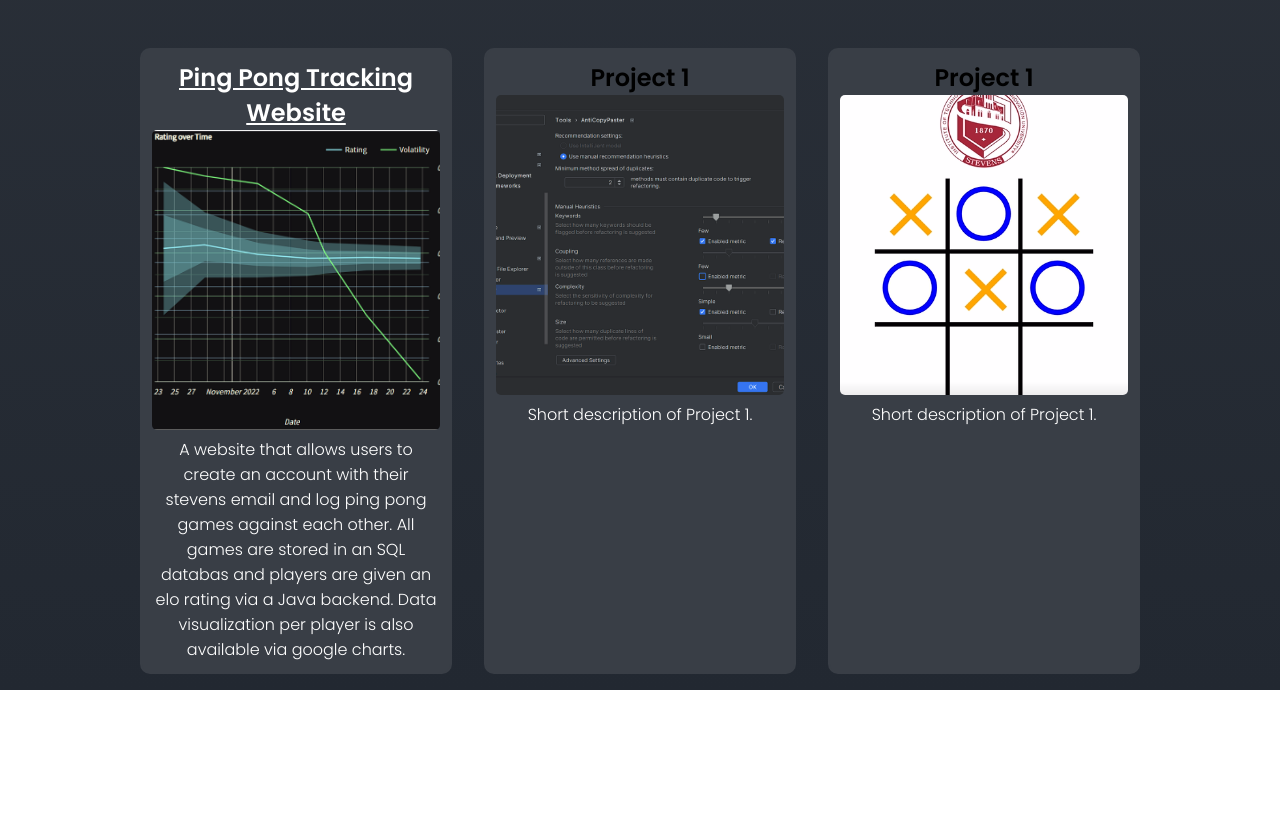
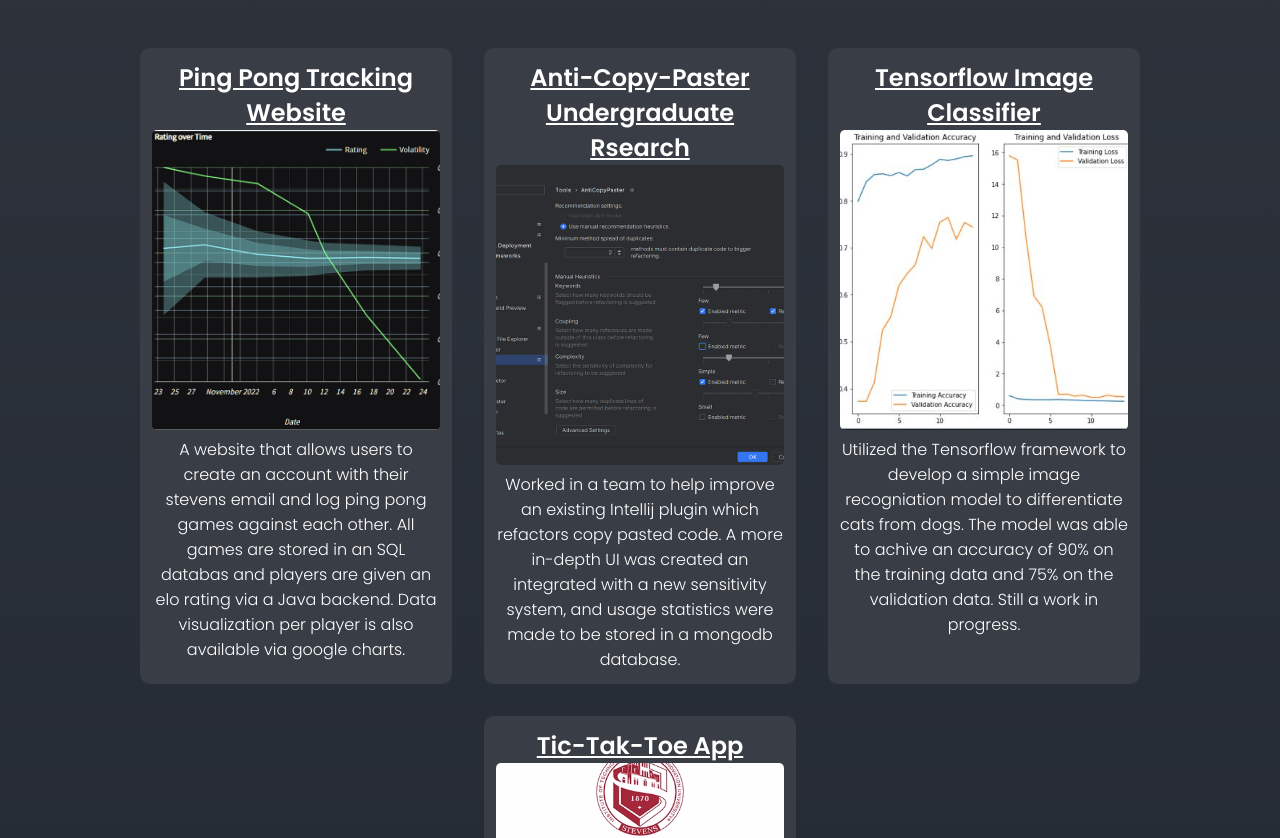
Before and after one commit to JonMike8/Portfolio-V2, a React (Create React App) app: page / in a window 1280 px wide. Shown: the part 1740-2578 px from the top of the page. Before the commit the page ends 2430 px from the top, so only its background shows below. Built offline with nearby package versions, Linux system fonts and the light colour scheme.

Commit message:
Added tensorflow project and contact section

```diff
--- a/src/App.js
+++ b/src/App.js
@@ -3,6 +3,7 @@ import Intro from "./components/IntroPage/header.js"
 import ParticlesBackground from "./components/Background/ParticlesBackground.js";
 import AboutMe from "./components/AboutMe/aboutMe.js"
 import Projects from "./components/Projects/projects.js"
+import Contact from "./components/ContactForm/contact.js";
 import {Rout, BrowserRouter as Router, Routes} from 'react'
 
 
@@ -16,6 +17,7 @@ function App() {
         </div>
         <AboutMe />
         <Projects/>
+        <Contact />
       </>
     );
   }
--- /dev/null
+++ b/src/components/ContactForm/contact.css
@@ -0,0 +1,39 @@
+#contact{
+    display: flex;
+    flex-direction: column;
+    align-items: center;
+    justify-content: center;
+
+    padding-bottom: 3rem;
+}
+.contactPageTitle{
+    color: white;
+    font-size: 3rem;
+    font-weight: 600;
+    margin: 1rem 0;
+
+}
+
+.contactList{
+    list-style-type: none;
+
+    display: flex;
+    justify-content: space-between;
+}
+.contactList li{
+    padding: 20px;
+    color: white;
+    font-weight: 300;
+    font-size: 20px;
+}
+.link{
+    text-decoration: none;
+    color: white;
+    transition: color 0.2s ease;
+}
+.link:hover{
+    color: gray;
+}
+.icon{
+    padding-right: 10px;
+}
--- /dev/null
+++ b/src/components/ContactForm/contact.js
@@ -0,0 +1,18 @@
+import React from 'react'
+import './contact.css'
+
+const Contact = () => {
+  return (
+    <section id='contact'>
+        <h1 className='contactPageTitle'>Contact Me</h1>
+        <div className='info'>
+            <ul className='contactList'>
+                <li><a className='link' href='mailto:jmemoli@stevens.edu' target='_blank'><ion-icon className='icon' name="mail-unread-outline"></ion-icon>jmemoli@stevens.edu</a></li>
+                <li><ion-icon className='icon' name="call-outline"></ion-icon>908-210-4261</li>
+            </ul>
+        </div>
+    </section>
+
+  )
+}
+export default Contact
--- a/src/components/IntroPage/navbar.js
+++ b/src/components/IntroPage/navbar.js
@@ -7,8 +7,8 @@ const Navbar = () =>{
         <nav className="navbar">
             <a className="nav-item" href="#intro">Home</a>
             <a className="nav-item" href="#aboutMe">About</a>
-            <a className="nav-item">Projects</a>
-            <a className="nav-item">Contact</a>
+            <a className="nav-item" href="#projects">Projects</a>
+            <a className="nav-item" href="#contact">Contact</a>
         </nav>
     )
 }
--- /dev/null
+++ b/src/components/Projects/ProjectDescriptions.js
@@ -0,0 +1,7 @@
+const projectDescriptions = [
+    "A website that allows users to create an account with their stevens email and log ping pong games against each other. All games are stored in an SQL databas and players are given an elo rating via a Java backend. Data visualization per player is also available via google charts.",
+    "Worked in a team to help improve an existing Intellij plugin which refactors copy pasted code. A more in-depth UI was created an integrated with a new sensitivity system, and usage statistics were made to be stored in a mongodb database. ",
+    "Utilized the Tensorflow framework to develop a simple image recogniation model to differentiate cats from dogs. The model was able to achive an accuracy of 90% on the training data and 75% on the validation data. Still a work in progress.",
+    "Created a tic-tak-toe app using react to get a better understanding of the basics.",
+]
+export default projectDescriptions
--- /dev/null
+++ b/src/components/Projects/ProjectElement.js
@@ -0,0 +1,15 @@
+import React from 'react'
+//import {Link} from 'react-router-dom'
+import './projects.css'
+//        <h2><a class="projectHeader" href={link} target="_blank">{title}</a></h2>
+
+const ProjectElement = ({image, title, link, desc}) => {
+  return (
+    <div className="project">
+        <h2><a className="projectHeader" href={link} target="_blank">{title}</a></h2>
+         <img src={image} alt="PingPongPage"></img>
+         <p>{desc}</p>
+    </div>
+  )
+}
+export default ProjectElement
--- a/src/components/Projects/projects.js
+++ b/src/components/Projects/projects.js
@@ -1,31 +1,57 @@
-import React from 'react'
-import './projects.css'
-import ppp from '../../assets/PPPgraphs.PNG'
-import acp from '../../assets/ACP_UI.PNG'
-import tictaktoe from '../../assets/tictaktoe.jpg'
+import React from 'react';
+import './projects.css';
+import ppp from '../../assets/PPPgraphs.PNG';
+import acp from '../../assets/ACP_UI.PNG';
+import tictaktoe from '../../assets/tictaktoe.jpg';
+import tensorflow from '../../assets/tensorflow-graphs.JPG'
+import ProjectElement from './ProjectElement';
+import projectDescriptions from './ProjectDescriptions';
+//import { Link } from 'react-router-dom';
 
 const Projects = () => {
+  const projectsList = [
+    {
+      title: 'Ping Pong Tracking Website',
+      image: ppp,
+      link: 'https://github.com/ALEEF02/PingPongPage',
+      desc: projectDescriptions[0],
+    },
+    {
+      title: 'Anti-Copy-Paster Undergraduate Rsearch',
+      image: acp,
+      link: 'https://github.com/refactorings/anti-copy-paster',
+      desc: projectDescriptions[1],
+    },
+    {
+      title: 'Tensorflow Image Classifier',
+      image: tensorflow,
+      link: 'https://github.com/JonMike8/Cat-image-classifier',
+      desc: projectDescriptions[2],
+    },
+    {
+      title: 'Tic-Tak-Toe App',
+      image: tictaktoe,
+      link: 'https://github.com/JonMike8/Tic-Tac-Toe-APP-in-react-native-',
+      desc: projectDescriptions[3],
+    }
+  ];
+
   return (
     <section id="projects">
-        <h2 className="projectsTitle">Portfolio</h2>
-        <div className="projectsContainer">
-            <div class="project">
-                <h2><a class="projectHeader" href="https://github.com/ALEEF02/PingPongPage" target="_blank">Ping Pong Tracking Website</a></h2>
-                <img src={ppp} alt="PingPongPage"></img>
-                <p>A website that allows users to create an account with their stevens email and log ping pong games against each other. All games are stored in an SQL databas and players are given an elo rating via a Java backend. Data visualization per player is also available via google charts.</p>
-            </div>
-            <div class="project">
-                <h2>Project 1</h2>
-                <img src={acp} alt="AntiCopyPaster"></img>
-                <p>Short description of Project 1.</p>
-            </div>
-            <div class="project">
-                <h2>Project 1</h2>
-                <img src={tictaktoe} alt="TikTakToe"></img>
-                <p>Short description of Project 1.</p>
-            </div>
-        </div>
+      <h2 className="projectsTitle">Portfolio</h2>
+      <div className="projectsContainer">
+        {projectsList.map((project, index) => (
+          <ProjectElement
+            key={index}
+            title={project.title}
+            link={project.link}
+            image={project.image}
+            desc={project.desc}
+          />
+        ))}
+      </div>
     </section>
-  )
-}
-export default Projects
+  );
+};
+
+export default Projects;
```
Also changed, not shown: src/assets/tensorflow-graphs.JPG (added).
